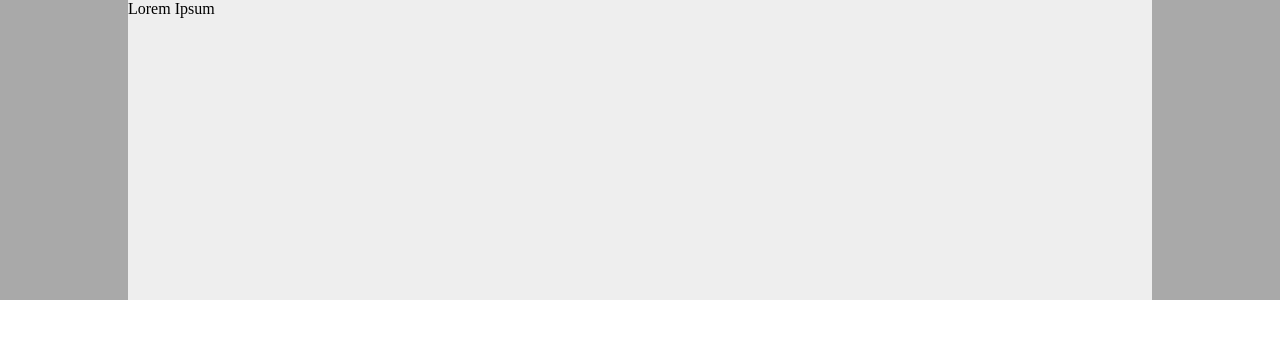
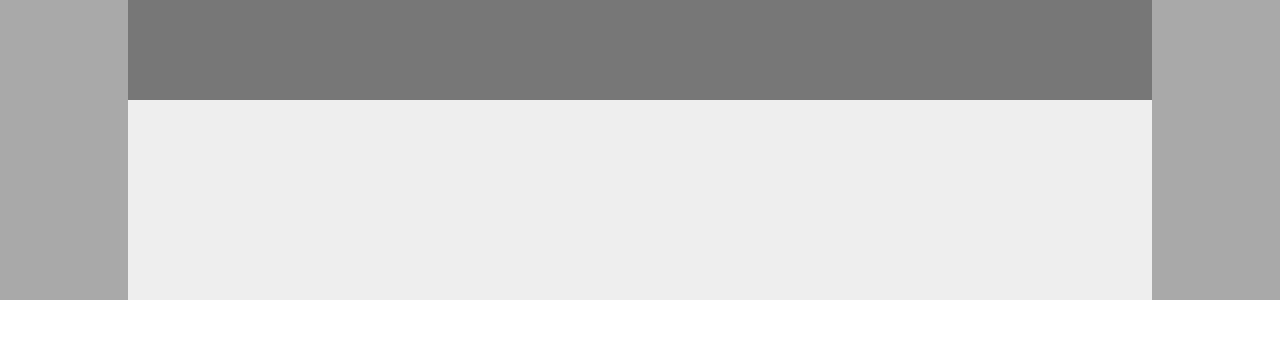
Before and after one commit to Coruja-me/CalculadoraReact, a React (Create React App) app: page / in a window 1280 px wide. Shown: the top 338 px of the page. Built offline with nearby package versions, Linux system fonts and the light colour scheme.

Commit message:
Primeiras estilizações

```diff
--- a/src/App.js
+++ b/src/App.js
@@ -1,10 +1,13 @@
 import { Container, Content } from "./styles";
+import Input from "./Components/Input";
+import Button from "./Components/Button"
+
 
 const App = () => {
   return (
     <Container>
       <Content>
-        Lorem Ipsum
+        <Input />
       </Content>
     </Container>
   );
--- a/src/Components/Input/index.js
+++ b/src/Components/Input/index.js
@@ -1,7 +1,10 @@
+import { InputContainer } from './styles'
+
 const Input = () => {
     return (
-      <div className="App">
-      </div>
+      <InputContainer>
+        <input />
+      </InputContainer>
     );
   }
 
--- a/src/Components/Input/styles.js
+++ b/src/Components/Input/styles.js
@@ -1 +1,26 @@
 import styled from "styled-components";
+
+export const InputContainer = styled.div`
+    width: 100%;
+    height: 100px;
+    background-color: #777;
+
+    display: flex;
+    align-items: center;
+    justify-content: flex-end;
+
+    font-size: 30px;
+    font-family: Montserrat;
+
+    input {
+        width: 100%;
+        height: 100px;
+        background-color: #777;
+        border: 0;
+
+        padding: 0 10px;
+
+        font-size: 30px;
+        font-family: Montserrat;
+    }
+`
```
